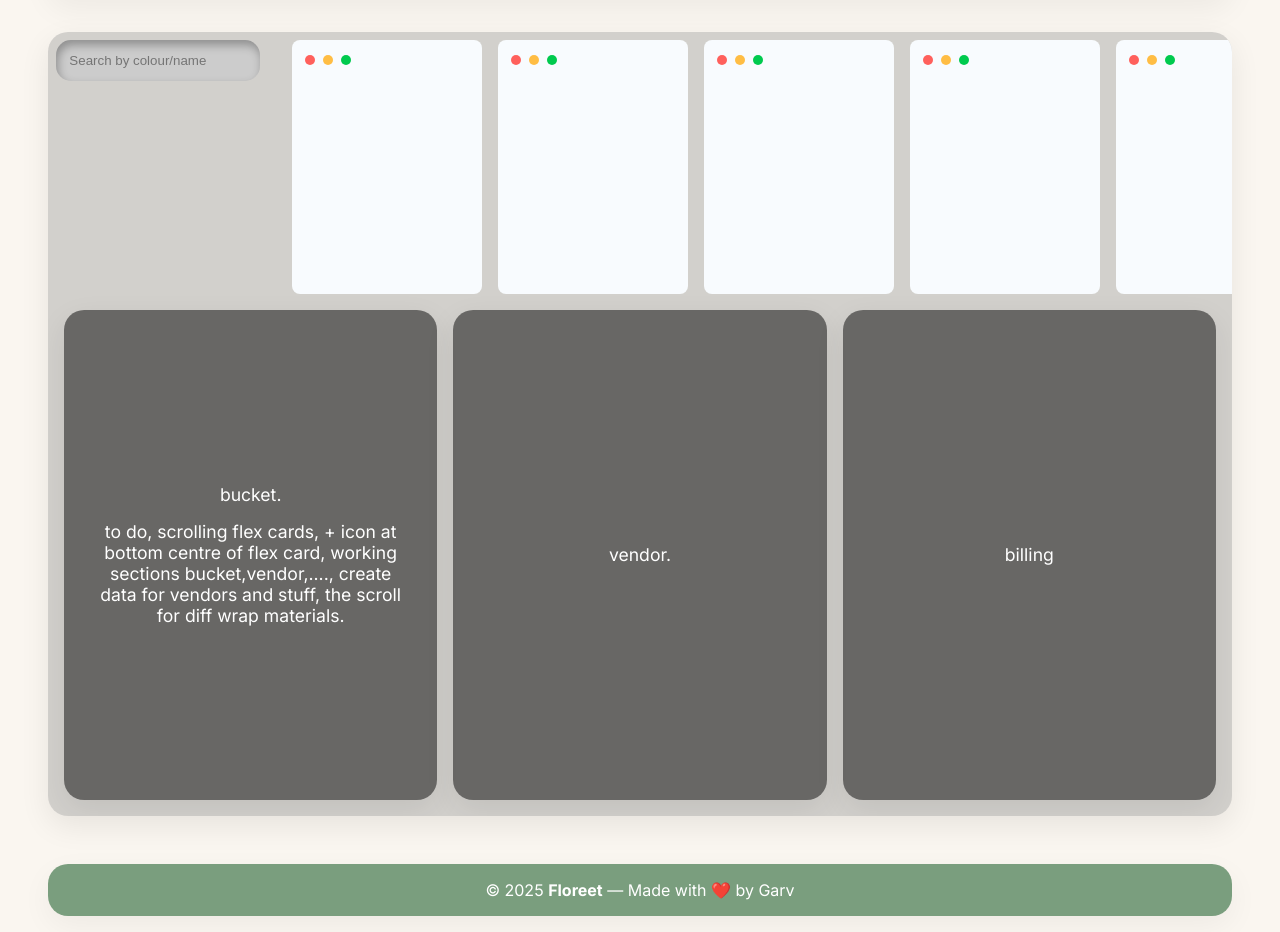
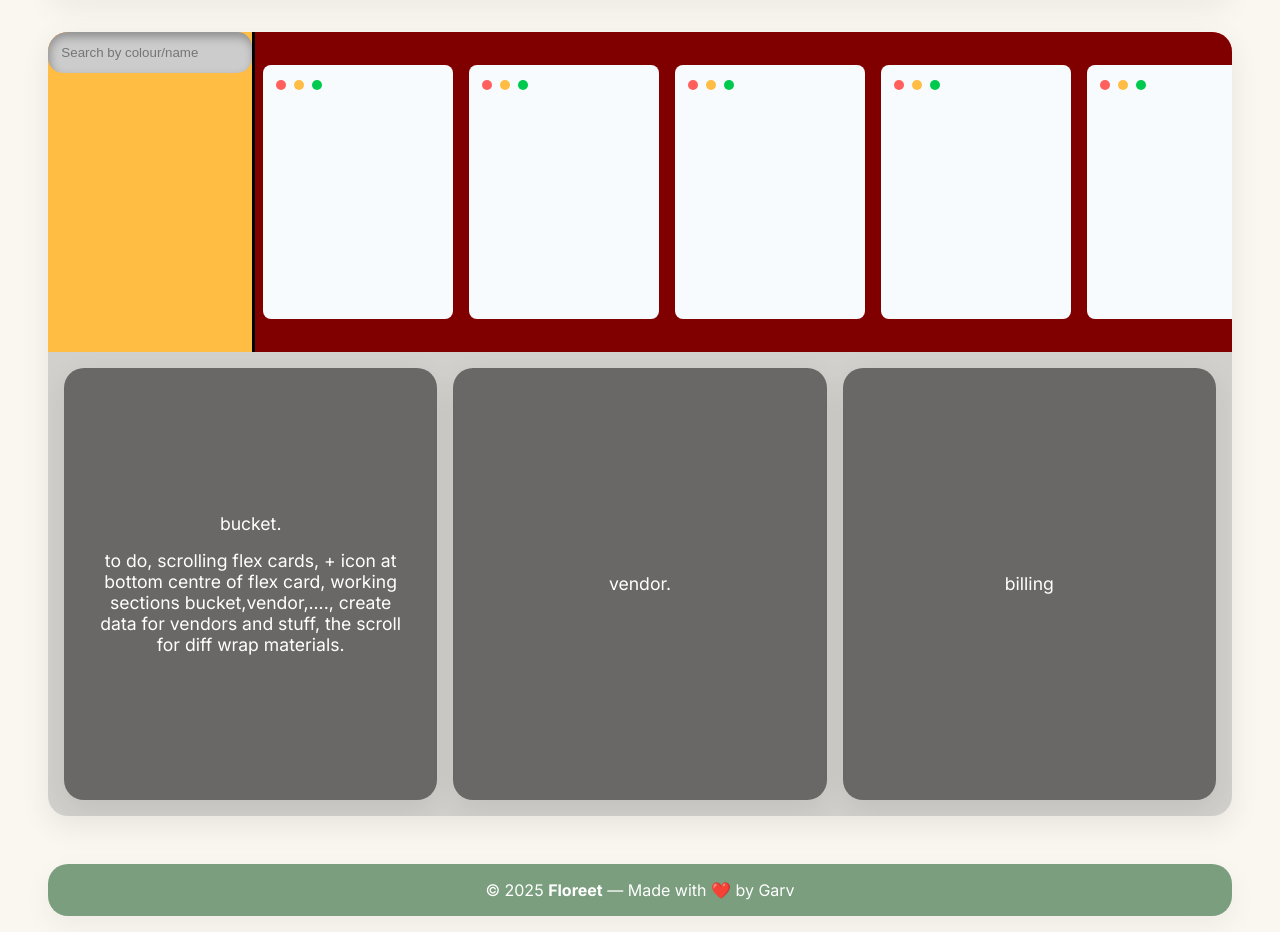
Before and after one commit to modigarv4/floreet, a PHP site: page /custom.php in a window 1280 px wide. Shown: the part 94-1026 px from the top of the page. Run offline with PHP 8.4, Linux system fonts and the light colour scheme; some web fonts are replaced.

Commit message:
scroll on custom

```diff
--- a/css/custom.css
+++ b/css/custom.css
@@ -15,28 +15,39 @@
   display: flex;
   flex-direction: row;
   width: 100%;
+  height: 40vh;
+  background-color: #ff605c;
 }
 
-.t-l{
-  margin: 0.5rem 1.5rem 0.5rem 0.5rem ;
+.t-l {
   display: flex;
   flex-direction: column;
+  background-color: #ffbd44;
 }
-.t-r{
-  margin-top: 0.5rem;
+.t-r {
+  width: 100%;
   display: flex;
   flex-direction: row;
+  background-color: maroon;
 }
 
 .b-custom {
-  flex:1;
+  flex: 1;
   display: flex;
   flex-direction: row;
   gap: 1rem;
-  padding: 1rem
+  padding: 1rem;
 }
 
-.billing,.vendor,.bucket{
+.dividerb {
+  height: 100%;
+  width: 0.25rem;
+  background-color: black;
+}
+
+.billing,
+.vendor,
+.bucket {
   width: 45vw;
 }
 
@@ -57,15 +68,15 @@ width: 45vw;
   box-shadow: 13px 13px 100px #969696, -13px -13px 100px #ffffff;
 }
 
-
 /* From Uiverse.io by EmmaxPlay */
 .card {
   width: 190px;
   height: 254px;
- margin: 0 0.5rem;
- background-color: #F8FBFE;
+  margin: 0rem 0.5rem;
+  background-color: #f8fbfe;
   border-radius: 8px;
   z-index: 1;
+  flex-shrink: 0;
 }
 
 .tools {
@@ -98,3 +109,22 @@ width: 45vw;
 .green {
   background-color: #00ca4e;
 }
+
+.card-scroll-container {
+  display: flex;
+  flex-direction: row;
+  overflow-x: auto;
+  align-items: center;
+  scroll-behavior: smooth;
+}
+
+/* Hide scrollbar - for Webkit browsers */
+.card-scroll-container::-webkit-scrollbar {
+  display: none;
+}
+
+/* Hide scrollbar - for Firefox */
+.card-scroll-container {
+  scrollbar-width: none; /* Firefox */
+  -ms-overflow-style: none; /* IE 10+ */
+}
--- a/custom.php
+++ b/custom.php
@@ -9,7 +9,7 @@
 </head>
 
 <body>
-   <?php require_once ROOT . '/include/header.php';?>
+    <?php require_once ROOT . '/include/header.php'; ?>
     <div class="main-container">
         <section class="custom">
             <section class="t-custom">
@@ -17,7 +17,10 @@
                     <input type="text" autocomplete="off" name="text" class="input" placeholder="Search by colour/name">
 
                 </section>
+
                 <section class="t-r">
+                    <div class="dividerb"></div>
+                    <div class="card-scroll-container">
                         <div class="card">
                             <div class="tools">
                                 <div class="circle">
@@ -109,6 +112,37 @@
                             <div class="card__content">
                             </div>
                         </div>
+                        <div class="card">
+                            <div class="tools">
+                                <div class="circle">
+                                    <span class="red box"></span>
+                                </div>
+                                <div class="circle">
+                                    <span class="yellow box"></span>
+                                </div>
+                                <div class="circle">
+                                    <span class="green box"></span>
+                                </div>
+                            </div>
+                            <div class="card__content">
+                            </div>
+                        </div>
+                        <div class="card">
+                            <div class="tools">
+                                <div class="circle">
+                                    <span class="red box"></span>
+                                </div>
+                                <div class="circle">
+                                    <span class="yellow box"></span>
+                                </div>
+                                <div class="circle">
+                                    <span class="green box"></span>
+                                </div>
+                            </div>
+                            <div class="card__content">
+                            </div>
+                        </div>
+                    </div>
                 </section>
 
             </section>
@@ -142,7 +176,7 @@
         </section>
     </div>
 
-   <?php require_once ROOT . '/include/footer.php';?>
+    <?php require_once ROOT . '/include/footer.php'; ?>
 
 </body>
 
```
Lines whose indentation alone changed are shown as unchanged.
